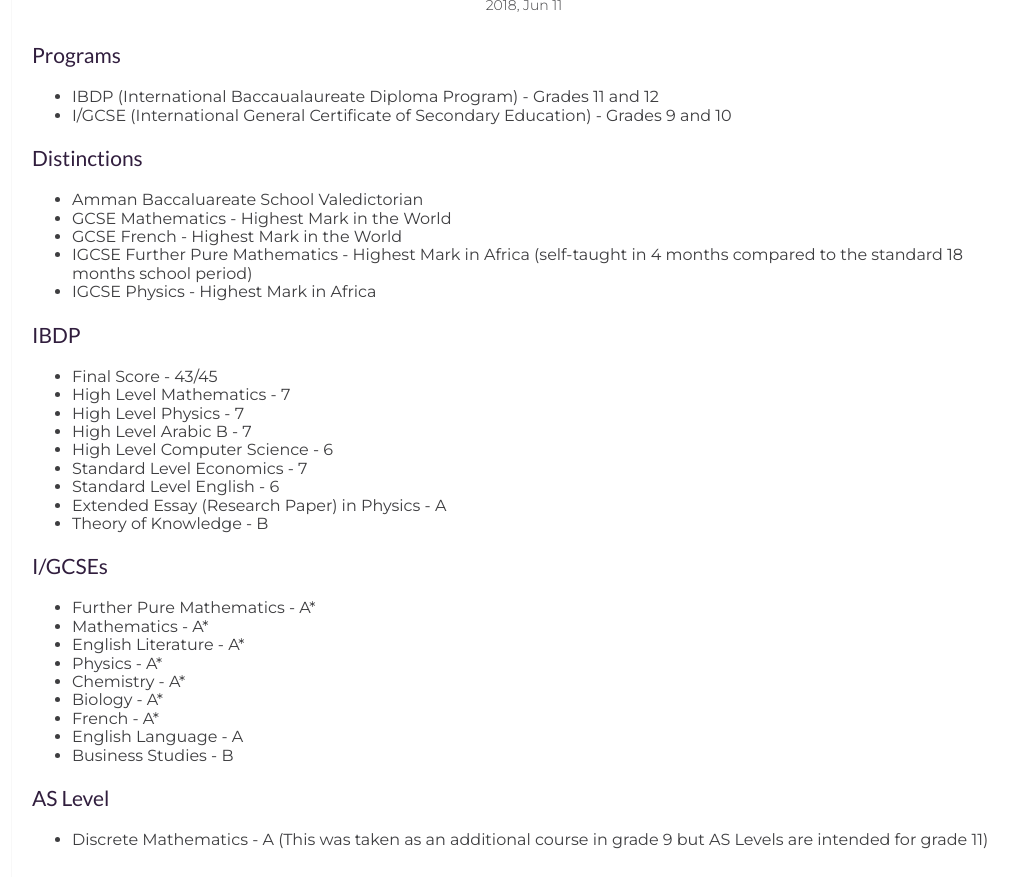
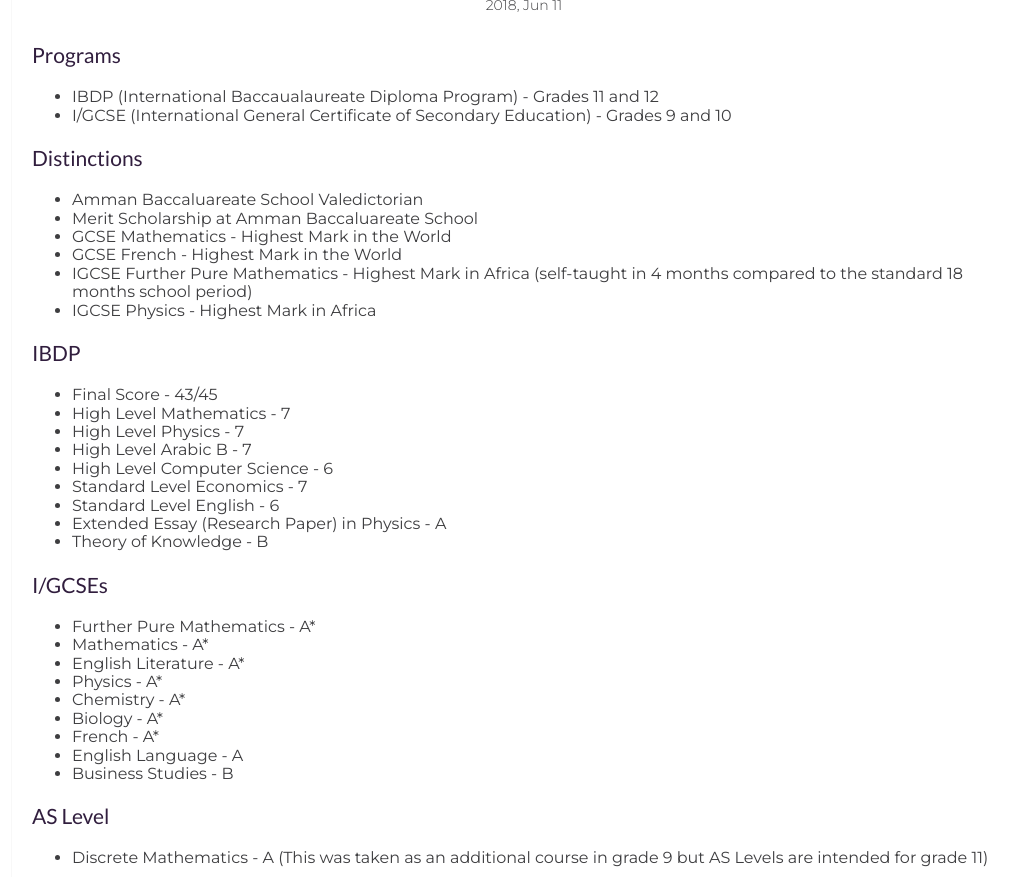
Before and after one commit to mohamed-tayeh/personal-website, a Jekyll site: the page built from _posts/2018-06-11-highschool.markdown, in a window 1280 px wide, cut to the strip 595-1472 px from the top of the page. Shown: the whole strip, without its empty margins (116-1134 px from the left). Built offline with Jekyll 4.4.1, drawn with Linux system fonts in a browser that asks for light colours.

Commit message:
updated highschool with sholarship

```diff
--- a/_posts/2018-06-11-highschool.markdown
+++ b/_posts/2018-06-11-highschool.markdown
@@ -15,6 +15,7 @@
 ### Distinctions
 
 - Amman Baccaluareate School Valedictorian
+- Merit Scholarship at Amman Baccaluareate School
 - GCSE Mathematics - Highest Mark in the World
 - GCSE French - Highest Mark in the World
 - IGCSE Further Pure Mathematics - Highest Mark in Africa (self-taught in 4 months compared to the standard 18 months school period)
```
